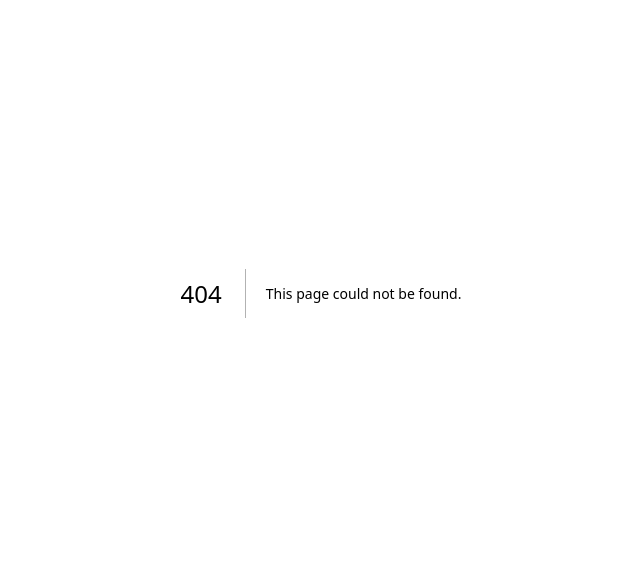
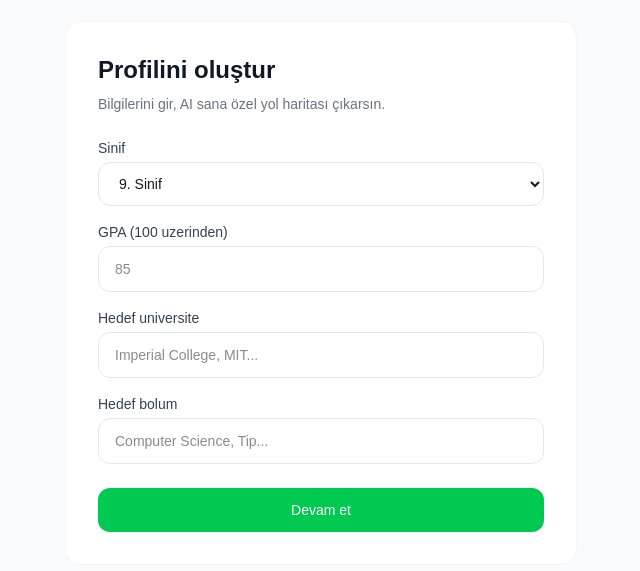
Before and after one commit to neteduegitimdanismanlik/netedu, a Next.js app: page /onboarding in a window 1280 px wide. Before the commit this address had no page. Shown: the part 107-678 px from the top of the page, without its empty margins (319-959 px from the left). Built offline with nearby package versions, Linux system fonts and the light colour scheme.

Commit message:
onboarding sayfasi

```diff
--- /dev/null
+++ b/app/onboarding/page.tsx
@@ -0,0 +1,34 @@
+export default function Onboarding() {
+  return (
+    <main className='min-h-screen bg-gray-50 flex items-center justify-center px-4'>
+      <div className='bg-white rounded-2xl border border-gray-100 p-8 w-full max-w-lg'>
+        <h1 className='text-2xl font-bold text-gray-900 mb-2'>Profilini oluştur</h1>
+        <p className='text-sm text-gray-500 mb-6'>Bilgilerini gir, AI sana özel yol haritası çıkarsın.</p>
+        <div className='flex flex-col gap-4'>
+          <div>
+            <label className='block text-sm font-medium text-gray-700 mb-1'>Sinif</label>
+            <select className='w-full px-4 py-3 border border-gray-200 rounded-xl text-sm outline-none'>
+              <option>9. Sinif</option>
+              <option>10. Sinif</option>
+              <option>11. Sinif</option>
+              <option>12. Sinif</option>
+            </select>
+          </div>
+          <div>
+            <label className='block text-sm font-medium text-gray-700 mb-1'>GPA (100 uzerinden)</label>
+            <input type='number' placeholder='85' className='w-full px-4 py-3 border border-gray-200 rounded-xl text-sm outline-none' />
+          </div>
+          <div>
+            <label className='block text-sm font-medium text-gray-700 mb-1'>Hedef universite</label>
+            <input type='text' placeholder='Imperial College, MIT...' className='w-full px-4 py-3 border border-gray-200 rounded-xl text-sm outline-none' />
+          </div>
+          <div>
+            <label className='block text-sm font-medium text-gray-700 mb-1'>Hedef bolum</label>
+            <input type='text' placeholder='Computer Science, Tip...' className='w-full px-4 py-3 border border-gray-200 rounded-xl text-sm outline-none' />
+          </div>
+          <a href='/dashboard' className='w-full bg-green-500 text-white py-3 rounded-xl font-medium text-sm text-center mt-2'>Devam et</a>
+        </div>
+      </div>
+    </main>
+  )
+}
```
